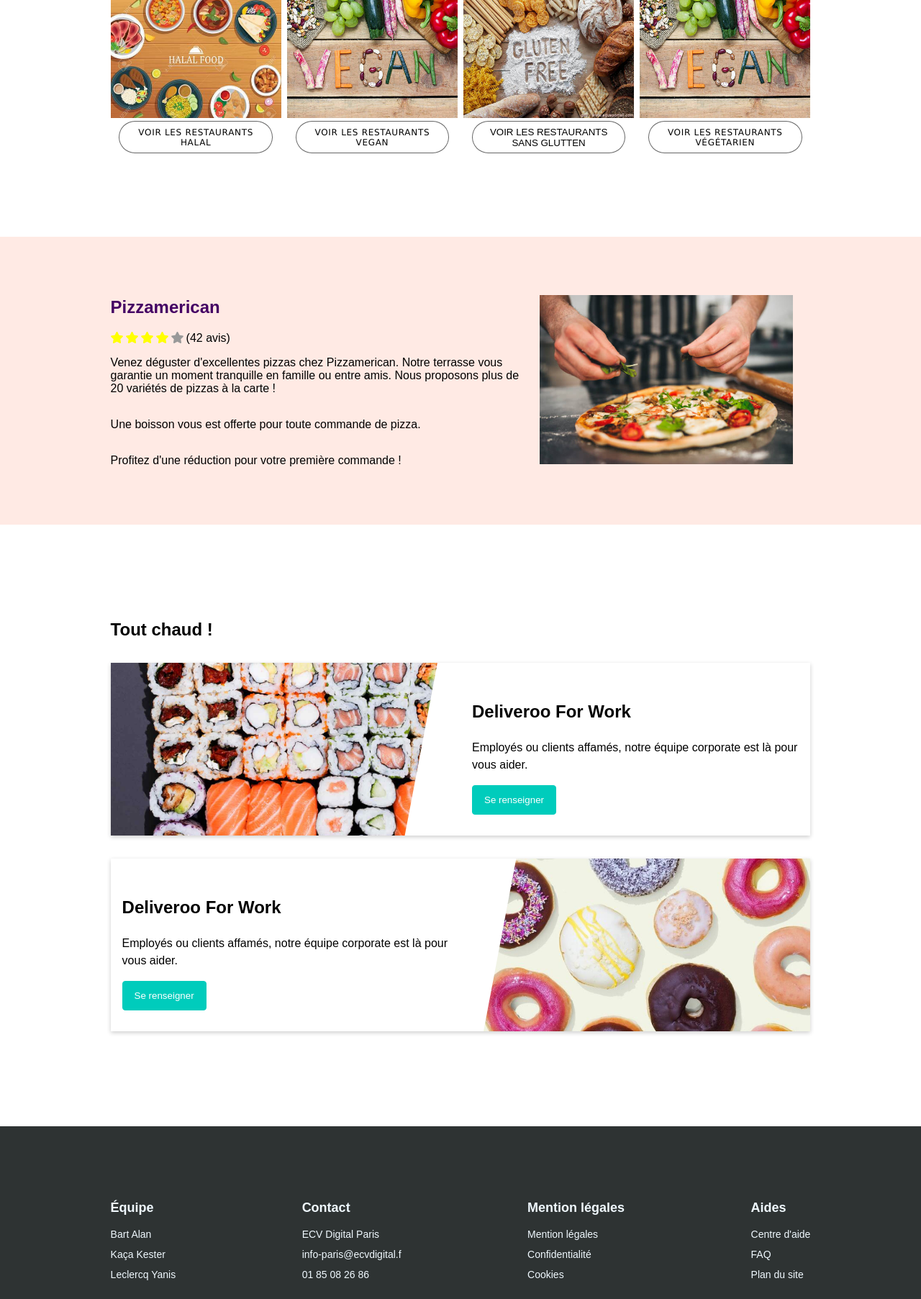
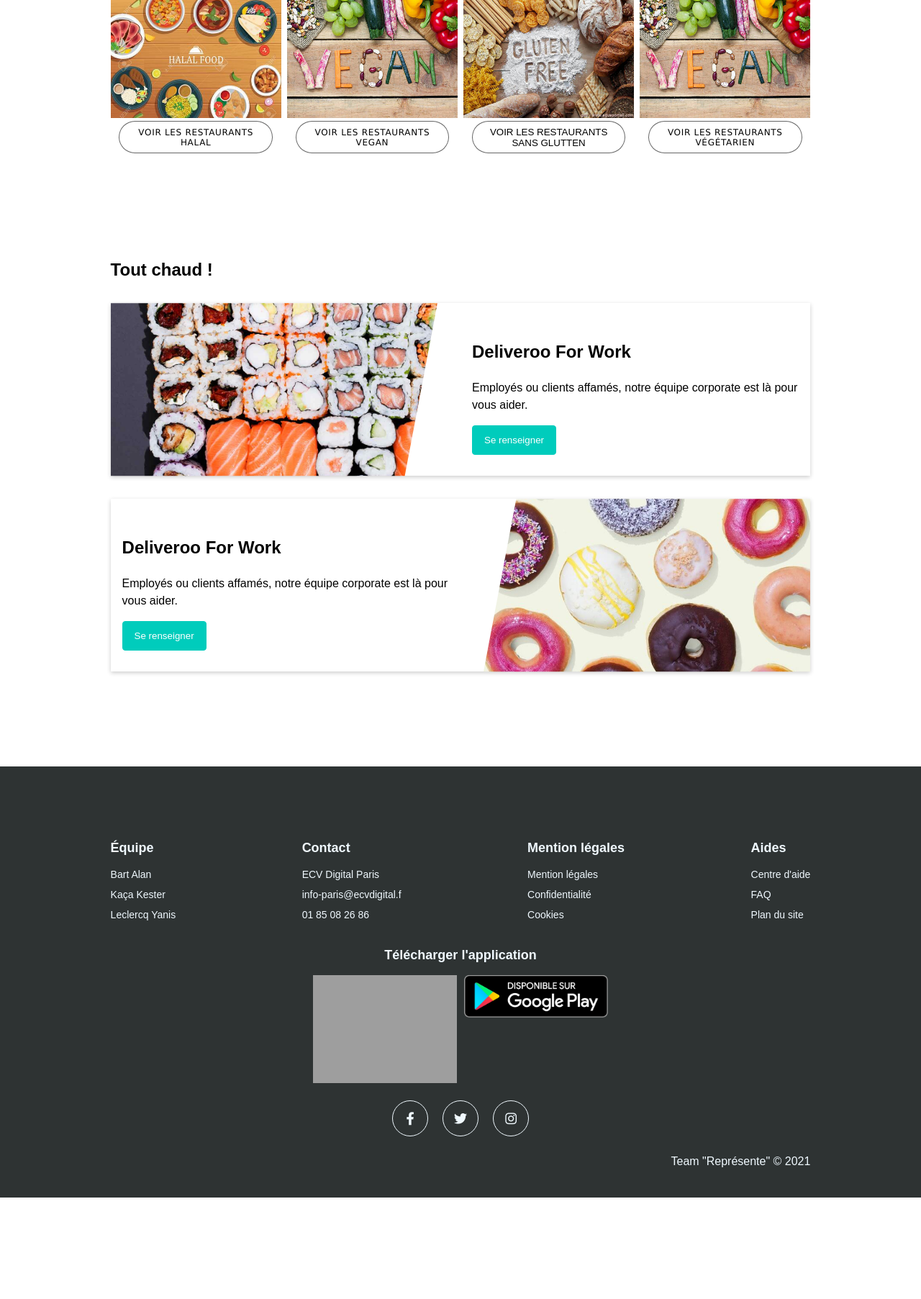
Before and after one commit to BartAlan/m1_dev_gr6, a PHP site: page / in a window 1280 px wide. Shown: the part 825-2630 px from the top of the page at 72% size. After the commit the page ends 2489 px from the top, so only its background shows below. Run offline with PHP 8.4, Linux system fonts and the light colour scheme; grey boxes are pictures that could not be loaded.

Commit message:
pizzaman

```diff
--- a/index.php
+++ b/index.php
@@ -118,32 +118,6 @@
 
 </section>
 
-
-	<div style="width: 100%; height: 100px"></div><!-- Marge. -->
-
-<section class="informations-entite marge">
-	<section class="informations-entite__informations">
-		<h2>Pizzamerican</h2>
-		<ul class="note note-4">
-			<i class="fas fa-star"></i>
-			<i class="fas fa-star"></i>
-			<i class="fas fa-star"></i>
-			<i class="fas fa-star"></i>
-			<i class="fas fa-star"></i>
-			<span class="note-avis">(42 avis)</span>
-		</ul>
-		<p>Venez déguster d'excellentes pizzas chez Pizzamerican. Notre terrasse vous garantie un moment tranquille en famille ou entre amis. Nous proposons plus de 20 variétés de pizzas à la carte !</p>
-		<p>Une boisson vous est offerte pour toute commande de pizza.</p>
-		<p>Profitez d'une réduction pour votre première commande !</p>
-	</section>
-	<section class="informations-entite__image">
-		<figure>
-			<img src="img/pizza.jpg" alt="Pizzas avec savoir faire artisanal" />
-		</figure>
-	</section>
-</section>
-
-
 	<div style="width: 100%; height: 100px"></div><!-- Marge. -->
 
 
```
